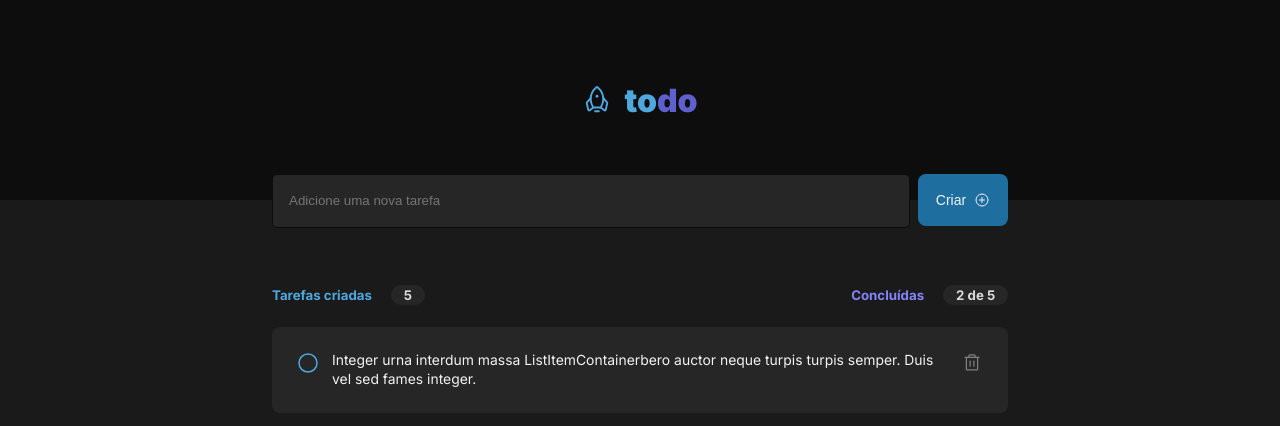
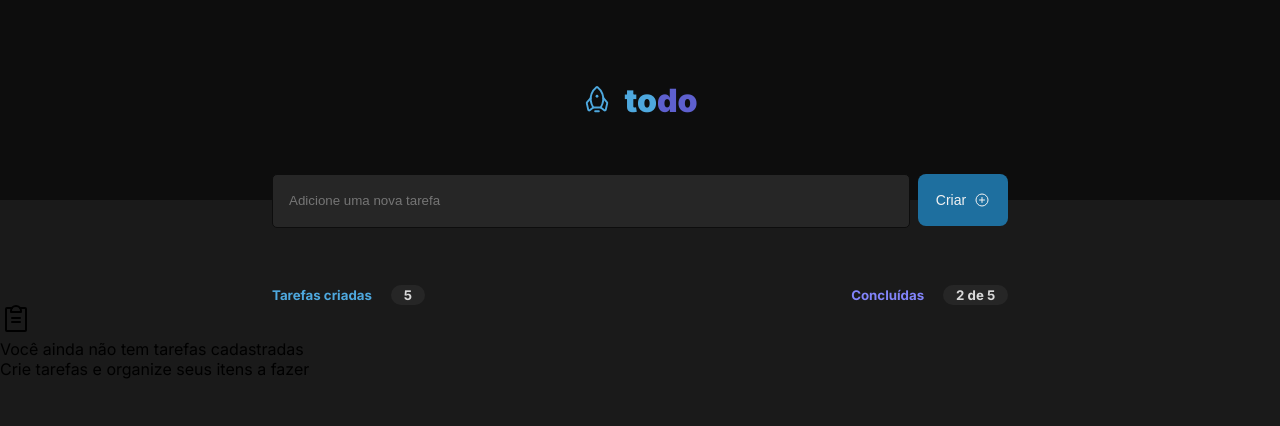
Before and after one commit to viniciusferreira7/ignite-todo-list, a React (Vite) app: page / in a window 1280 px wide. Shown: the top 426 px of the page. Built offline with nearby package versions, Linux system fonts and the light colour scheme.

Commit message:
style(titletask): styled TitleTask

```diff
--- a/src/App.tsx
+++ b/src/App.tsx
@@ -2,7 +2,8 @@ import { ThemeProvider } from 'styled-components'
 import { AddTask } from './components/AddTask'
 
 import { Header } from './components/Header'
-import { ListTask } from './components/ListTask'
+import { ListEmpty } from './components/ListEmpty'
+import { TitleTask } from './components/TitleTask'
 
 import { GlobalStyle } from './styles/global'
 import { defaultTheme } from './styles/theme/default'
@@ -12,7 +13,9 @@ export function App() {
     <ThemeProvider theme={defaultTheme}>
       <Header />
       <AddTask />
-      <ListTask />
+      <TitleTask />
+      {/* <ListTask /> */}
+      <ListEmpty />
       <GlobalStyle />
     </ThemeProvider>
   )
--- /dev/null
+++ b/src/components/ListEmpty/ListEmpty.styles.ts
@@ -0,0 +1,3 @@
+import styled from 'styled-components'
+
+export const ListEmptyContainer = styled.main``
--- /dev/null
+++ b/src/components/ListEmpty/index.tsx
@@ -0,0 +1,12 @@
+import { ClipboardText } from 'phosphor-react'
+import { ListEmptyContainer } from './ListEmpty.styles'
+
+export function ListEmpty() {
+  return (
+    <ListEmptyContainer>
+      <ClipboardText size={32} />
+      <p>Você ainda não tem tarefas cadastradas</p>
+      <p>Crie tarefas e organize seus itens a fazer</p>
+    </ListEmptyContainer>
+  )
+}
--- a/src/components/ListTask/ListTask.styles.ts
+++ b/src/components/ListTask/ListTask.styles.ts
@@ -13,29 +13,6 @@ export const ListTaskContainer = styled.main`
 
   ol {
     padding: 1.5rem 0;
-  }
-`
-export const HeaderContainer = styled.header`
-  display: flex;
-  justify-content: space-between;
-  align-items: center;
-
-  color: ${(props) => props.theme.blue};
-
-  padding-top: calc(3.69rem / 2);
-
-  h5:last-child {
-    color: ${(props) => props.theme.purple};
-  }
-
-  span {
-    padding: 0.125rem 0.8rem;
-    margin-left: 1rem;
-
-    color: ${(props) => props.theme.gray_200};
-    background: ${(props) => props.theme.gray_500};
-
-    border-radius: 10px;
   }
 `
 
--- a/src/components/ListTask/index.tsx
+++ b/src/components/ListTask/index.tsx
@@ -1,21 +1,9 @@
 import { Circle, Trash } from 'phosphor-react'
-import {
-  HeaderContainer,
-  ListItemContainer,
-  ListTaskContainer,
-} from './ListTask.styles'
+import { ListItemContainer, ListTaskContainer } from './ListTask.styles'
 
 export function ListTask() {
   return (
     <ListTaskContainer>
-      <HeaderContainer>
-        <h5>
-          Tarefas criadas <span>5</span>
-        </h5>
-        <h5>
-          Concluídas <span>2 de 5</span>
-        </h5>
-      </HeaderContainer>
       <ol>
         <ListItemContainer>
           <Circle size={24} />
--- /dev/null
+++ b/src/components/TitleTask/TitleTask.styles.ts
@@ -0,0 +1,29 @@
+import styled from 'styled-components'
+
+export const TitleTaskContainer = styled.header`
+  display: flex;
+  justify-content: space-between;
+  align-items: center;
+
+  width: 46rem;
+  margin: 0 auto;
+  margin-top: calc(3.69rem / 2);
+
+  color: ${(props) => props.theme.blue};
+
+  padding-top: calc(3.69rem / 2);
+
+  h5:last-child {
+    color: ${(props) => props.theme.purple};
+  }
+
+  span {
+    padding: 0.125rem 0.8rem;
+    margin-left: 1rem;
+
+    color: ${(props) => props.theme.gray_200};
+    background: ${(props) => props.theme.gray_500};
+
+    border-radius: 10px;
+  }
+`
--- /dev/null
+++ b/src/components/TitleTask/index.tsx
@@ -0,0 +1,14 @@
+import { TitleTaskContainer } from './TitleTask.styles'
+
+export function TitleTask() {
+  return (
+    <TitleTaskContainer>
+      <h5>
+        Tarefas criadas <span>5</span>
+      </h5>
+      <h5>
+        Concluídas <span>2 de 5</span>
+      </h5>
+    </TitleTaskContainer>
+  )
+}
```
